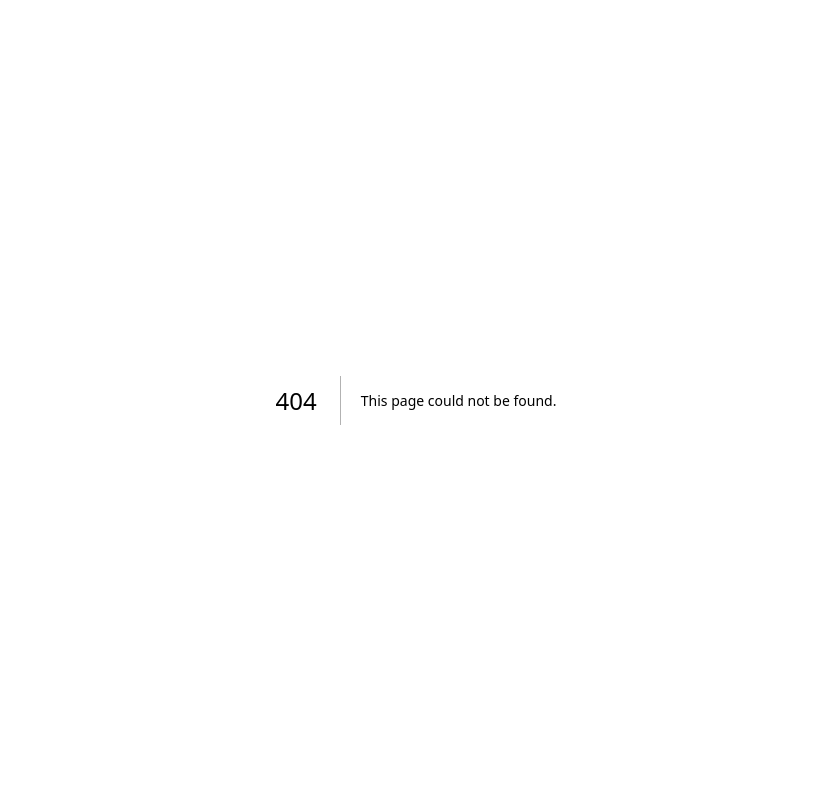
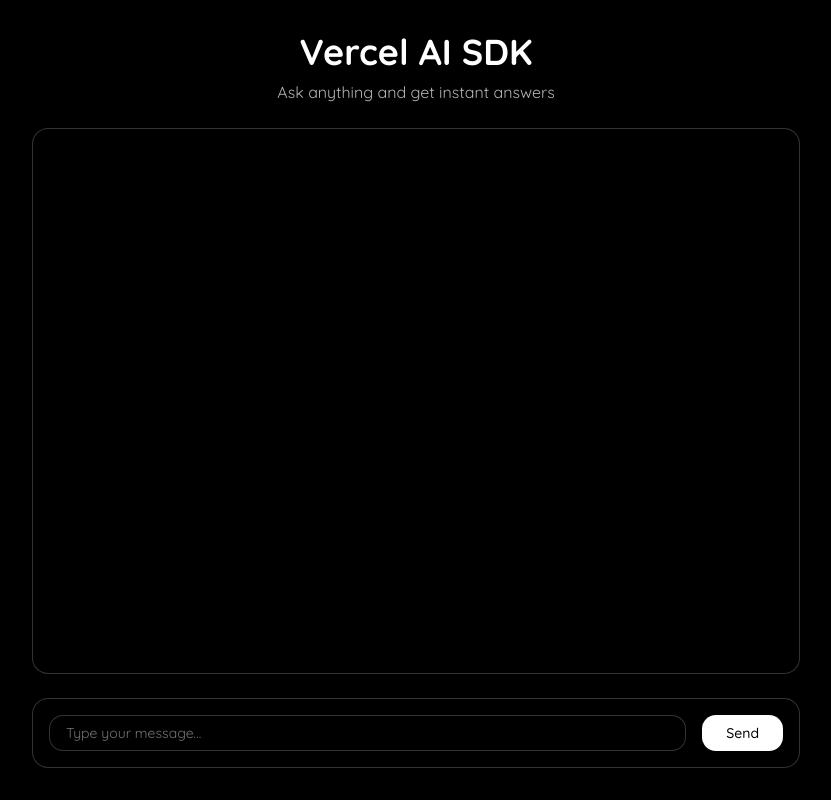
Before and after one commit to priyansh-narang2308/VercelAI-SDK-Crash-Course, a Next.js app: page /ui/stream in a window 1280 px wide. Before the commit this address had no page. Shown: the whole page, without its empty margins (224-1055 px from the left). Built offline with nearby package versions, Linux system fonts and the light colour scheme.

Commit message:
feat: ADDED the stream text functionality (ONLY FOR PAID OPENAI AND NOT FOR FREE) not working for me

```diff
--- /dev/null
+++ b/src/app/api/stream/route.ts
@@ -0,0 +1,35 @@
+import { openai } from "@ai-sdk/openai";
+import { streamText } from "ai";
+
+export async function POST(req: Request) {
+  try {
+    const { prompt } = await req.json();
+
+    if (!prompt || typeof prompt !== "string") {
+      return new Response(
+        JSON.stringify({ error: "Invalid or missing prompt" }),
+        { status: 400, headers: { "Content-Type": "application/json" } }
+      );
+    }
+
+    const result = await streamText({
+      model: openai("gpt-4o-mini"),
+      prompt,
+    });
+
+
+    return result.toUIMessageStreamResponse();
+  } catch (error) {
+    console.error("Error generating AI response:", error);
+
+    return new Response(
+      JSON.stringify({
+        error:
+          error instanceof Error
+            ? error.message
+            : "Something went wrong while generating response",
+      }),
+      { status: 500, headers: { "Content-Type": "application/json" } }
+    );
+  }
+}
--- a/src/app/ui/completion/page.tsx
+++ b/src/app/ui/completion/page.tsx
@@ -68,13 +68,15 @@
             </div>
           )}
           {isLoading && (
-            <div className="flex items-center gap-2 self-start bg-white/10 text-white px-4 py-2 rounded-xl w-fit">
-              <span className="font-medium">Thinking</span>
-              <span className="flex gap-1">
-                <span className="w-2 h-2 bg-white rounded-full animate-bounce [animation-delay:-0.3s]"></span>
-                <span className="w-2 h-2 bg-white rounded-full animate-bounce [animation-delay:-0.15s]"></span>
-                <span className="w-2 h-2 bg-white rounded-full animate-bounce"></span>
-              </span>
+            <div className="self-start bg-white/10 text-transparent rounded-2xl w-64 h-10 relative overflow-hidden">
+              <div className="absolute inset-0 bg-gradient-to-r from-transparent via-white/20 to-transparent animate-[shimmer_1.5s_infinite]" />
+              <style jsx>{`
+                @keyframes shimmer {
+                  100% {
+                    transform: translateX(100%);
+                  }
+                }
+              `}</style>
             </div>
           )}
 
--- /dev/null
+++ b/src/app/ui/stream/page.tsx
@@ -0,0 +1,87 @@
+"use client";
+
+import { Button } from "@/components/ui/button";
+import { Input } from "@/components/ui/input";
+import { useCompletion } from "@ai-sdk/react";
+
+const StreamingText = () => {
+  const {
+    input,
+    handleInputChange,
+    handleSubmit,
+    completion,
+    isLoading,
+    setInput,
+    error,
+    stop,
+  } = useCompletion({
+    api: "/api/stream",
+  });
+
+  return (
+    <div className="flex justify-center h-screen bg-black p-8">
+      <div className="flex flex-col w-full max-w-3xl">
+        <header className="text-center mb-6">
+          <h1 className="text-4xl font-bold text-white">Vercel AI SDK</h1>
+          <p className="text-white/70 mt-2">
+            Ask anything and get instant answers
+          </p>
+        </header>
+
+        <div className="flex-1 overflow-y-auto bg-black border border-white/20 rounded-2xl p-6 shadow-inner flex flex-col gap-4">
+          {error && (
+            <div className="self-center bg-red-600 text-white px-4 py-2 rounded-2xl max-w-[90%] shadow">
+              {error.message}
+            </div>
+          )}
+
+          {isLoading ? (
+            <div className="self-start bg-white/10 text-transparent rounded-2xl w-64 h-10 relative overflow-hidden">
+              <div className="absolute inset-0 bg-gradient-to-r from-transparent via-white/20 to-transparent animate-[shimmer_1.5s_infinite]" />
+              <span className="sr-only">Loading...</span>
+            </div>
+          ) : completion ? (
+            <div className="self-start bg-white text-black px-4 py-3 rounded-2xl max-w-[80%] break-words shadow">
+              {completion}
+            </div>
+          ) : null}
+        </div>
+
+        <form
+          onSubmit={(e) => {
+            e.preventDefault();
+            handleSubmit(e);
+            setInput("");
+          }}
+          className="flex items-center gap-4 mt-6 bg-black border border-white/20 rounded-2xl p-4 shadow-lg"
+        >
+          <Input
+            value={input}
+            onChange={handleInputChange}
+            placeholder="Type your message..."
+            className="flex-1 bg-black text-white placeholder-white/50 focus:ring-2 focus:ring-white rounded-xl py-4 px-4 border border-white/20"
+          />
+
+          {isLoading ? (
+            <Button
+              type="button"
+              onClick={stop}
+              className="cursor-pointer px-6 py-4 rounded-xl active:scale-95 transition-all bg-red-600 text-white hover:bg-red-500"
+            >
+              Stop
+            </Button>
+          ) : (
+            <Button
+              type="submit"
+              className="cursor-pointer px-6 py-4 rounded-xl active:scale-95 transition-all bg-white text-black hover:bg-white/80"
+            >
+              Send
+            </Button>
+          )}
+        </form>
+      </div>
+    </div>
+  );
+};
+
+export default StreamingText;
```
